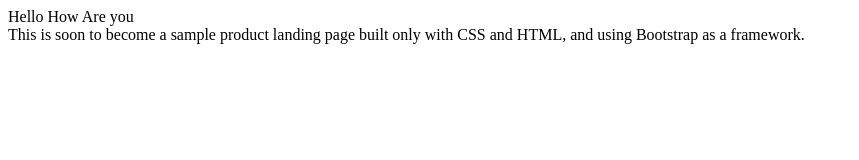
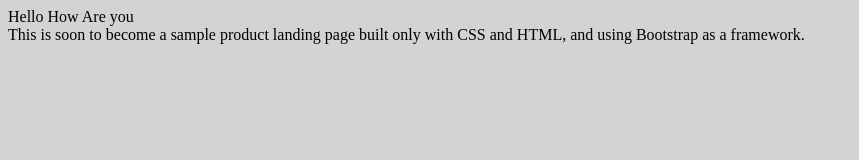
Before and after one commit to macengr/FCC_ProdPage, a plain HTML site: page index.html in a window 1280 px wide. Shown: the whole page, without its empty margins (0-859 px from the left). Drawn offline with Linux system fonts and the light colour scheme.

Commit message:
Added CSS folder

```diff
--- a/index.html
+++ b/index.html
@@ -7,6 +7,7 @@
 
   <link rel='stylesheet prefetch' href='https://maxcdn.bootstrapcdn.com/font-awesome/4.6.3/css/font-awesome.min.css'>
 
+      <link rel="stylesheet" href="css/style.css">
 
 
 </head>
--- /dev/null
+++ b/scss/style.scss
@@ -0,0 +1,3 @@
+body {
+  background-color: lightgray;
+}
```
Also changed, not shown: css/style.css (added).
